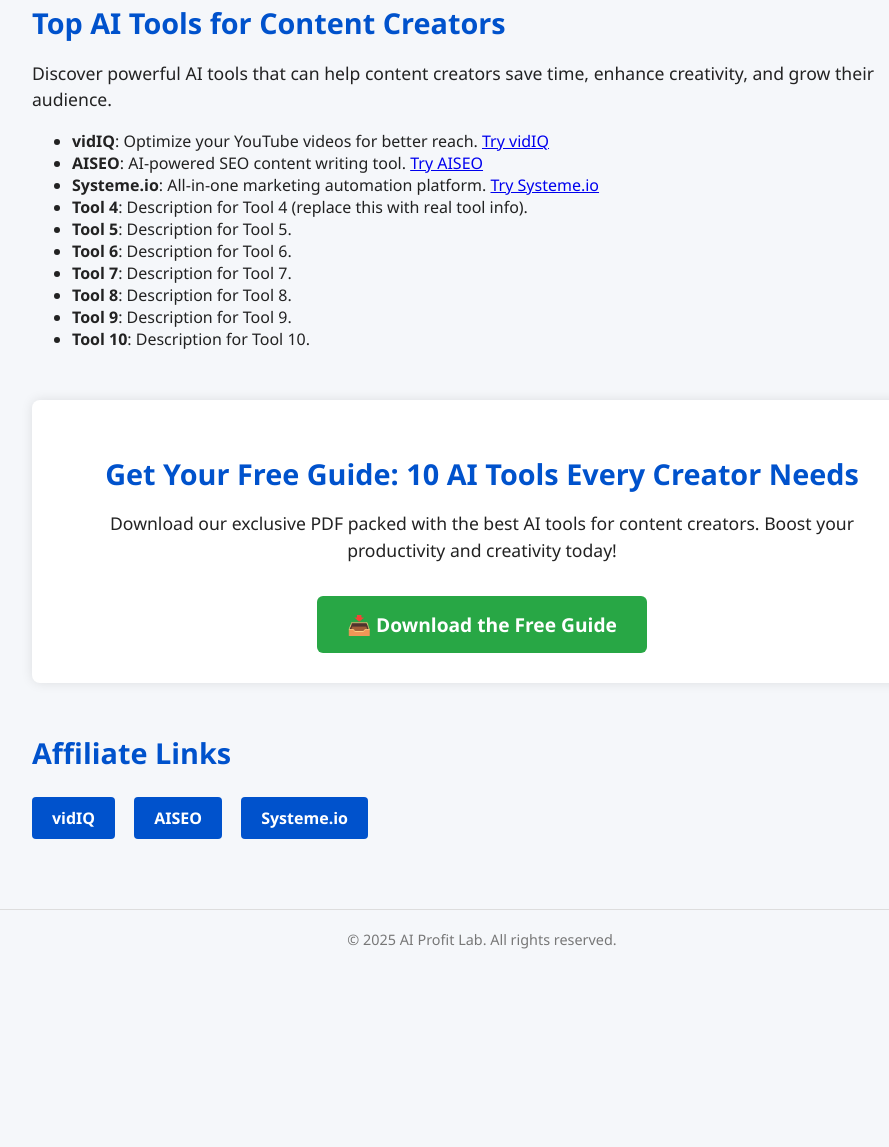
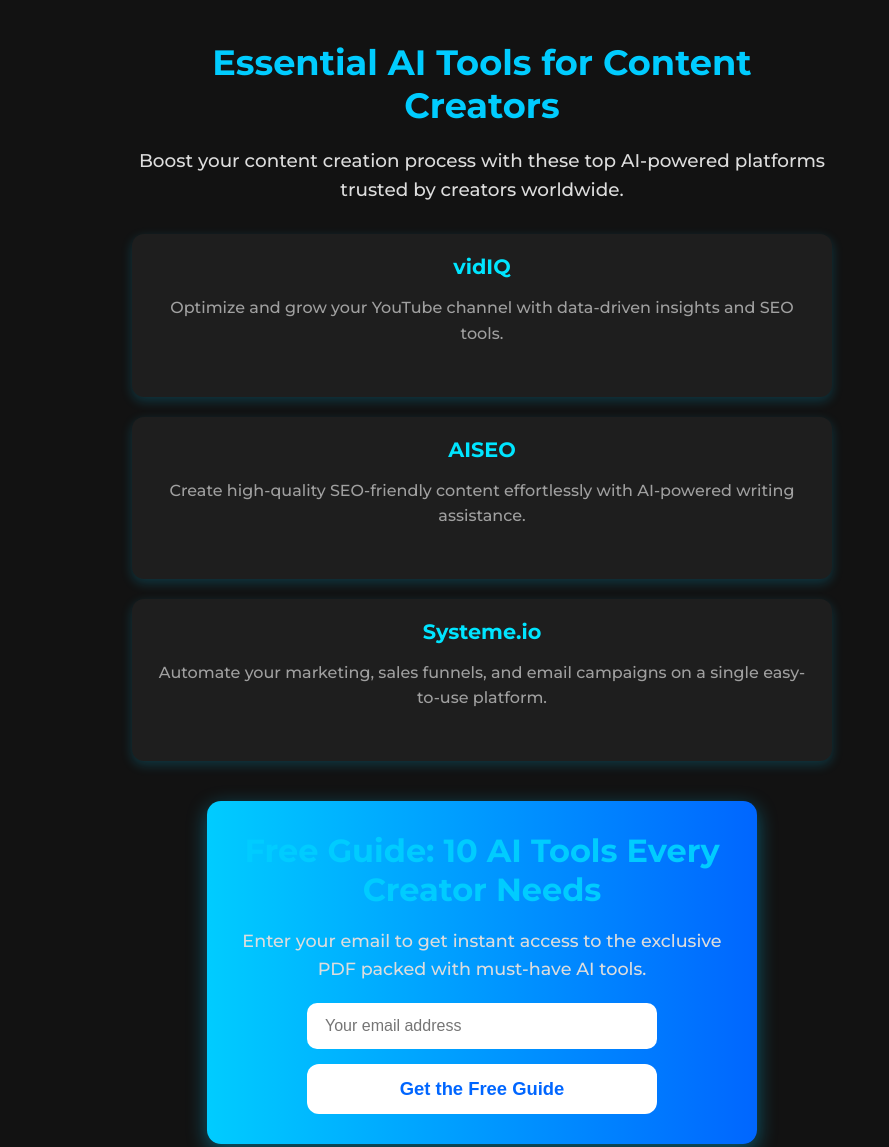
Before and after one commit to Reubster06/aiprofitlab, a plain HTML site: page docs/index.html in a window 1280 px wide. Shown: the part 142-1289 px from the top of the page, without its empty margins (158-1047 px from the left). Before the commit the page ends 1111 px from the top, so only its background shows below. Drawn offline with Linux system fonts and the light colour scheme.

Commit message:
Update index.html

```diff
--- a/docs/index.html
+++ b/docs/index.html
@@ -1,140 +1,200 @@
 <!DOCTYPE html>
-<html lang="en">
+<html lang="en" >
 <head>
   <meta charset="UTF-8" />
   <meta name="viewport" content="width=device-width, initial-scale=1" />
-  <title>AI Profit Lab - AI Tools for Content Creators</title>
+  <title>AI Profit Lab - Essential AI Tools for Content Creators</title>
   <style>
+    @import url('https://fonts.googleapis.com/css2?family=Montserrat:wght@500;700&display=swap');
+
     body {
-      font-family: 'Segoe UI', Tahoma, Geneva, Verdana, sans-serif;
       margin: 0;
-      background-color: #f5f7fa;
-      color: #222;
+      font-family: 'Montserrat', sans-serif;
+      background: #121212;
+      color: #f0f0f0;
+      display: flex;
+      flex-direction: column;
+      min-height: 100vh;
     }
     header {
-      background: #222;
-      color: #fff;
-      padding: 20px 40px;
+      background: linear-gradient(90deg, #0066ff, #00ccff);
+      padding: 30px 20px;
       text-align: center;
+      box-shadow: 0 4px 10px rgba(0,0,0,0.3);
     }
     header h1 {
       margin: 0;
       font-weight: 700;
-    }
-    nav a {
-      color: #fff;
-      margin: 0 15px;
-      text-decoration: none;
-      font-weight: 600;
-    }
-    nav a:hover {
-      text-decoration: underline;
+      font-size: 2.8rem;
+      letter-spacing: 1.2px;
     }
     main {
-      max-width: 900px;
+      flex: 1;
+      max-width: 700px;
       margin: 40px auto;
       padding: 0 20px;
+      text-align: center;
     }
-    section {
-      margin-bottom: 50px;
+    main h2 {
+      font-weight: 700;
+      font-size: 2.2rem;
+      margin-bottom: 15px;
+      color: #00ccff;
     }
-    h2 {
-      color: #0052cc;
-      margin-bottom: 15px;
-      font-weight: 700;
-      font-size: 1.8rem;
+    main p {
+      font-size: 1.15rem;
+      line-height: 1.6;
+      margin-bottom: 30px;
+      color: #ddd;
     }
-    p {
-      font-size: 1.1rem;
-      line-height: 1.5;
+    .tools-list {
+      display: flex;
+      flex-direction: column;
+      gap: 20px;
+      margin-bottom: 40px;
     }
-    .affiliate-links a {
-      display: inline-block;
-      margin: 10px 15px 10px 0;
-      padding: 10px 20px;
-      background-color: #0052cc;
-      color: white;
+    .tool-item {
+      background: #1e1e1e;
+      padding: 20px 25px;
+      border-radius: 12px;
+      box-shadow: 0 4px 12px rgba(0,204,255,0.2);
+      transition: background 0.3s ease;
+    }
+    .tool-item:hover {
+      background: #0088ff;
+      cursor: pointer;
+    }
+    .tool-item a {
       text-decoration: none;
-      border-radius: 4px;
+      color: #00e5ff;
       font-weight: 600;
+      font-size: 1.3rem;
+      display: block;
+      margin-bottom: 6px;
     }
-    .affiliate-links a:hover {
-      background-color: #003d99;
+    .tool-desc {
+      color: #a0a0a0;
+      font-weight: 400;
+      font-size: 1rem;
     }
     #free-guide {
-      background: white;
-      padding: 30px;
-      border-radius: 8px;
-      box-shadow: 0 0 12px rgba(0,0,0,0.1);
+      background: linear-gradient(90deg, #00ccff, #0066ff);
+      padding: 30px 25px;
+      border-radius: 14px;
+      box-shadow: 0 6px 20px rgba(0,204,255,0.4);
+      color: #fff;
+      max-width: 500px;
+      margin: 0 auto 60px;
+      text-align: left;
+    }
+    #free-guide h2 {
+      margin: 0 0 10px;
+      font-size: 2rem;
+      font-weight: 700;
       text-align: center;
     }
-    #free-guide a {
-      display: inline-block;
-      margin-top: 15px;
-      background-color: #28a745;
-      color: white;
-      padding: 15px 30px;
-      font-size: 1.2rem;
-      border-radius: 6px;
-      text-decoration: none;
+    #free-guide p {
+      font-size: 1.1rem;
+      margin-bottom: 20px;
+      font-weight: 500;
+      text-align: center;
+    }
+    #free-guide form {
+      display: flex;
+      flex-direction: column;
+      align-items: center;
+      gap: 15px;
+    }
+    #free-guide input[type="email"] {
+      padding: 14px 18px;
+      font-size: 1rem;
+      border-radius: 10px;
+      border: none;
+      width: 100%;
+      max-width: 350px;
+      box-sizing: border-box;
+    }
+    #free-guide button {
+      padding: 14px 36px;
+      font-size: 1.15rem;
+      color: #0066ff;
       font-weight: 700;
+      border-radius: 12px;
+      border: none;
+      background: #fff;
+      cursor: pointer;
+      transition: background 0.3s ease;
+      width: 100%;
+      max-width: 350px;
     }
-    #free-guide a:hover {
-      background-color: #1e7e34;
+    #free-guide button:hover {
+      background: #cce6ff;
     }
     footer {
       text-align: center;
-      padding: 20px;
-      color: #777;
+      padding: 20px 10px;
+      color: #555;
       font-size: 0.9rem;
-      border-top: 1px solid #ddd;
-      margin-top: 60px;
+      border-top: 1px solid #222;
+    }
+
+    @media (max-width: 480px) {
+      header h1 {
+        font-size: 2rem;
+      }
+      main h2 {
+        font-size: 1.7rem;
+      }
+      .tool-item a {
+        font-size: 1.1rem;
+      }
+      #free-guide h2 {
+        font-size: 1.5rem;
+      }
+      #free-guide input[type="email"],
+      #free-guide button {
+        max-width: 100%;
+      }
     }
   </style>
 </head>
 <body>
   <header>
     <h1>AI Profit Lab</h1>
-    <nav>
-      <a href="#tools">AI Tools</a>
-      <a href="#free-guide">Free Guide</a>
-      <a href="#affiliate">Affiliate Links</a>
-    </nav>
   </header>
 
   <main>
     <section id="tools">
-      <h2>Top AI Tools for Content Creators</h2>
-      <p>Discover powerful AI tools that can help content creators save time, enhance creativity, and grow their audience.</p>
-      <ul>
-        <li><strong>vidIQ</strong>: Optimize your YouTube videos for better reach. <a href="https://vidiq.com/AiProfitLab" target="_blank" rel="noopener">Try vidIQ</a></li>
-        <li><strong>AISEO</strong>: AI-powered SEO content writing tool. <a href="https://aiseo.ai/?fpr=aiprofitlab" target="_blank" rel="noopener">Try AISEO</a></li>
-        <li><strong>Systeme.io</strong>: All-in-one marketing automation platform. <a href="https://systeme.io/?sa=sa02376542668c770c3e260ff79b58adcc43c67570" target="_blank" rel="noopener">Try Systeme.io</a></li>
-        <li><strong>Tool 4</strong>: Description for Tool 4 (replace this with real tool info).</li>
-        <li><strong>Tool 5</strong>: Description for Tool 5.</li>
-        <li><strong>Tool 6</strong>: Description for Tool 6.</li>
-        <li><strong>Tool 7</strong>: Description for Tool 7.</li>
-        <li><strong>Tool 8</strong>: Description for Tool 8.</li>
-        <li><strong>Tool 9</strong>: Description for Tool 9.</li>
-        <li><strong>Tool 10</strong>: Description for Tool 10.</li>
-      </ul>
+      <h2>Essential AI Tools for Content Creators</h2>
+      <p>Boost your content creation process with these top AI-powered platforms trusted by creators worldwide.</p>
+      <div class="tools-list">
+        <div class="tool-item">
+          <a href="https://vidiq.com/AiProfitLab" target="_blank" rel="noopener">vidIQ</a>
+          <p class="tool-desc">Optimize and grow your YouTube channel with data-driven insights and SEO tools.</p>
+        </div>
+        <div class="tool-item">
+          <a href="https://aiseo.ai/?fpr=aiprofitlab" target="_blank" rel="noopener">AISEO</a>
+          <p class="tool-desc">Create high-quality SEO-friendly content effortlessly with AI-powered writing assistance.</p>
+        </div>
+        <div class="tool-item">
+          <a href="https://systeme.io/?sa=sa02376542668c770c3e260ff79b58adcc43c67570" target="_blank" rel="noopener">Systeme.io</a>
+          <p class="tool-desc">Automate your marketing, sales funnels, and email campaigns on a single easy-to-use platform.</p>
+        </div>
+      </div>
     </section>
 
     <section id="free-guide">
-      <h2>Get Your Free Guide: 10 AI Tools Every Creator Needs</h2>
-      <p>Download our exclusive PDF packed with the best AI tools for content creators. Boost your productivity and creativity today!</p>
-      <a href="https://reubster06.github.io/aiprofitlab/10_AI_Tools_Every_Creator_Needs_by_AI_Profit_Lab.pdf" target="_blank" download>
-        📥 Download the Free Guide
-      </a>
-    </section>
+      <h2>Free Guide: 10 AI Tools Every Creator Needs</h2>
+      <p>Enter your email to get instant access to the exclusive PDF packed with must-have AI tools.</p>
+      <!-- MAILERLITE FORM EMBED CODE GOES HERE -->
+      <!-- Replace the form below with your MailerLite embed code -->
 
-    <section id="affiliate">
-      <h2>Affiliate Links</h2>
-      <div class="affiliate-links">
-        <a href="https://vidiq.com/AiProfitLab" target="_blank" rel="noopener">vidIQ</a>
-        <a href="https://aiseo.ai/?fpr=aiprofitlab" target="_blank" rel="noopener">AISEO</a>
-        <a href="https://systeme.io/?sa=sa02376542668c770c3e260ff79b58adcc43c67570" target="_blank" rel="noopener">Systeme.io</a>
-      </div>
+      <form action="https://your-mailerlite-post-url" method="post" target="_blank" novalidate>
+        <input type="email" name="email" placeholder="Your email address" required />
+        <button type="submit">Get the Free Guide</button>
+      </form>
+
+      <!-- END MAILERLITE FORM -->
     </section>
   </main>
 
```
